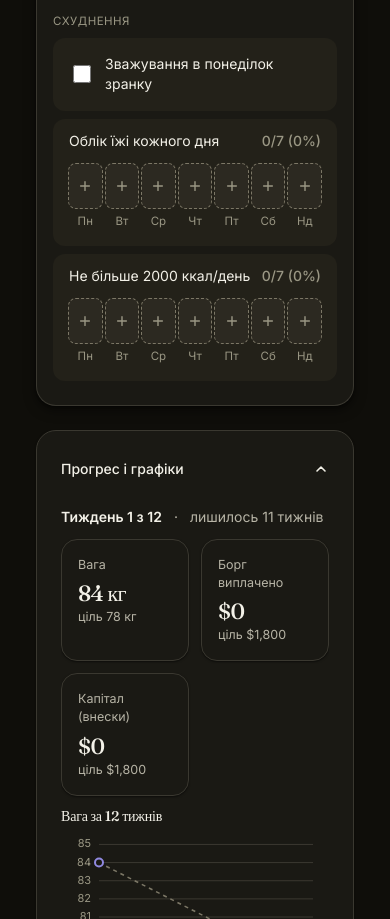
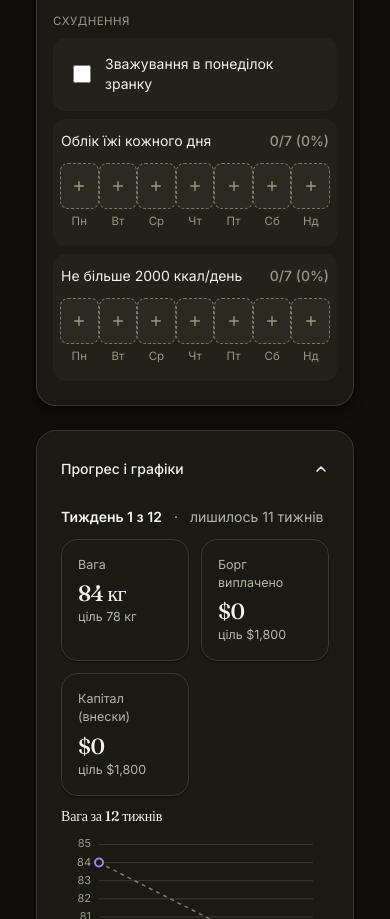
Before and after one commit to kazmirchuk96/tracker, a plain HTML site: page index.html in a window 390 px wide. Shown: the part 818-1737 px from the top of the page. Drawn offline with Linux system fonts and the light colour scheme.

Commit message:
fix(mobile): widen day squares in single-row layout
Заміряно в браузері на симульованій ширині 402px: із дефолтними
відступами блоку квадратик виходив 30.6px завширшки — у розрахунку
я пропустив один рівень вкладеності (padding самої картки).
Стиснуто горизонтальні відступи блоку днів і зазор сітки:
30.6x46 (1408px²) -> 37.4x44 (1647px²).

```diff
--- a/index.html
+++ b/index.html
@@ -345,9 +345,13 @@ input[type=checkbox] { width: 18px; height: 18px; margin-right: var(--sp-0); cur
    підписів на такій ширині перетворюються на кашу. */
 @media (max-width: 460px) {
   /* Сім днів лишаються в одному рядку — так тиждень читається як тиждень,
-     а не як дві розірвані групи. Квадратик звужується до ~37px, але висота
-     тримається на 44px, тож палець має повноцінну вертикальну ціль. */
-  .daily-grid { grid-template-columns: repeat(7, 1fr); gap: var(--sp-1); }
+     а не як дві розірвані групи. Щоб квадратик не став завузьким, на цій
+     ширині віддаємо йому простір за рахунок відступів блоку: заміряно, що
+     з дефолтними 16px по боках квадратик виходив 30.6px, зі стисненими — 37px.
+     Висота при цьому тримається на 44px, тож палець має повноцінну
+     вертикальну ціль навіть при вужчій горизонталі. */
+  .daily-grid { grid-template-columns: repeat(7, 1fr); gap: var(--sp-0); }
+  .daily-block { padding-left: var(--sp-2); padding-right: var(--sp-2); }
   .day-square { aspect-ratio: auto; height: var(--tap); max-width: none; border-radius: var(--r-sm); }
   .bar-amt { display: none; }
 }
```
